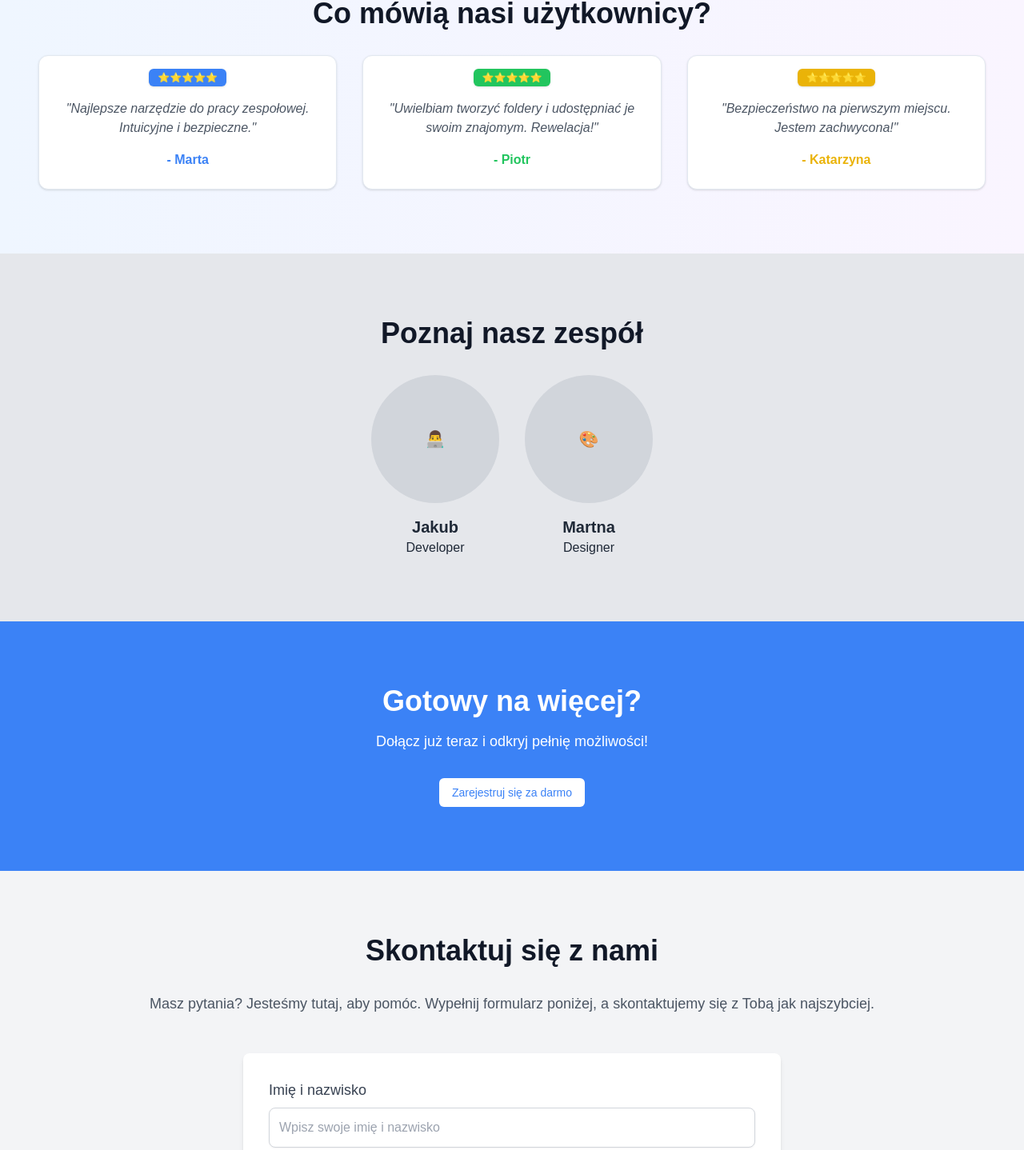
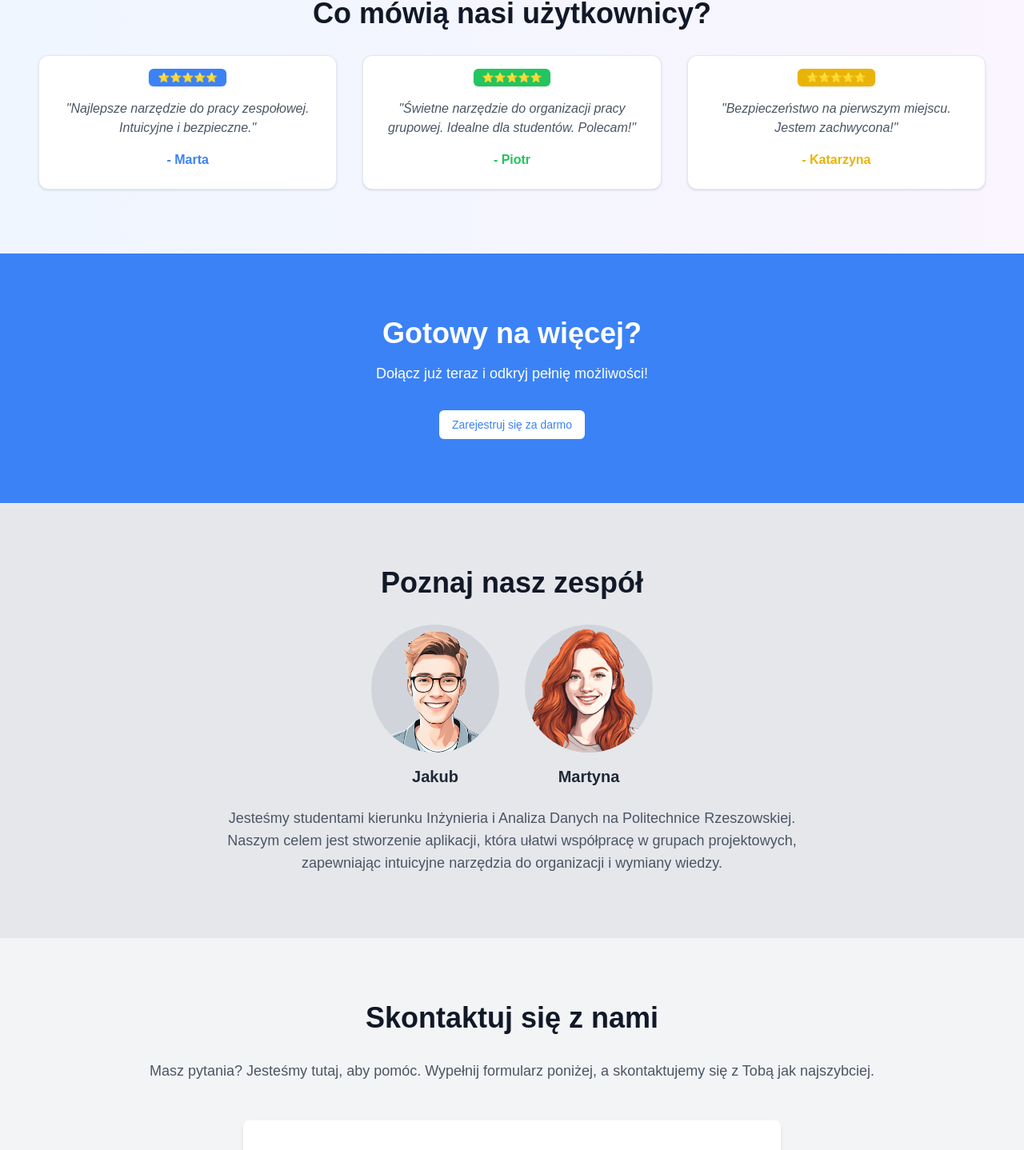
Before and after one commit to JakubChorzepa/ShareNotes, a Next.js app: page / in a window 1280 px wide. Shown: the part 877-2315 px from the top of the page at 80% size. Built offline with nearby package versions, Linux system fonts and the light colour scheme.

Commit message:
added avatars to team section

```diff
--- a/src/app/(home)/page.tsx
+++ b/src/app/(home)/page.tsx
@@ -100,8 +100,8 @@ export default function LandingPage() {
                   ⭐⭐⭐⭐⭐
                 </Badge>
                 <p className="italic text-gray-600">
-                  "Uwielbiam tworzyć foldery i udostępniać je swoim znajomym.
-                  Rewelacja!"
+                  "Świetne narzędzie do organizacji pracy grupowej. Idealne dla
+                  studentów. Polecam!"
                 </p>
                 <p className="mt-4 font-semibold text-green-500">- Piotr</p>
               </CardContent>
@@ -123,6 +123,17 @@ export default function LandingPage() {
         </div>
       </section>
 
+      {/* Sekcja CTA */}
+      <section className="bg-blue-500 py-20 text-center text-white">
+        <h2 className="mb-4 text-4xl font-extrabold">Gotowy na więcej?</h2>
+        <p className="mb-8 text-lg font-light">
+          Dołącz już teraz i odkryj pełnię możliwości!
+        </p>
+        <Button variant="ghost" className="bg-white text-blue-500">
+          Zarejestruj się za darmo
+        </Button>
+      </section>
+
       {/* Sekcja Team */}
       <section className="bg-gray-200 px-6 py-20 sm:px-12">
         <div className="container mx-auto text-center">
@@ -132,33 +143,35 @@ export default function LandingPage() {
           <div className="flex justify-center gap-8">
             {/* Osoba 1 */}
             <div className="flex flex-col items-center">
-              <div className="flex h-40 w-40 items-center justify-center rounded-full bg-gray-300 text-xl font-semibold">
-                <span>👨‍💻</span>
+              <div className="flex h-40 w-40 items-center justify-center overflow-hidden rounded-full bg-gray-300">
+                <img
+                  src="/images/avatar_j.png"
+                  alt="Jakub"
+                  className="h-full w-full object-cover"
+                />
               </div>
               <p className="mt-4 text-xl font-bold">Jakub</p>
-              <p>Developer</p>
             </div>
             {/* Osoba 2 */}
             <div className="flex flex-col items-center">
-              <div className="flex h-40 w-40 items-center justify-center rounded-full bg-gray-300 text-xl font-semibold">
-                <span>🎨</span>
+              <div className="flex h-40 w-40 items-center justify-center overflow-hidden rounded-full bg-gray-300">
+                <img
+                  src="/images/avatar_m.png"
+                  alt="Martyna"
+                  className="h-full w-full object-cover"
+                />
               </div>
-              <p className="mt-4 text-xl font-bold">Martna</p>
-              <p>Designer</p>
+              <p className="mt-4 text-xl font-bold">Martyna</p>
             </div>
           </div>
+          {/* Opis */}
+          <p className="mx-auto mt-6 max-w-3xl text-center text-lg text-gray-600">
+            Jesteśmy studentami kierunku Inżynieria i Analiza Danych na
+            Politechnice Rzeszowskiej. Naszym celem jest stworzenie aplikacji,
+            która ułatwi współpracę w grupach projektowych, zapewniając
+            intuicyjne narzędzia do organizacji i wymiany wiedzy.
+          </p>
         </div>
-      </section>
-
-      {/* Sekcja CTA */}
-      <section className="bg-blue-500 py-20 text-center text-white">
-        <h2 className="mb-4 text-4xl font-extrabold">Gotowy na więcej?</h2>
-        <p className="mb-8 text-lg font-light">
-          Dołącz już teraz i odkryj pełnię możliwości!
-        </p>
-        <Button variant="ghost" className="bg-white text-blue-500">
-          Zarejestruj się za darmo
-        </Button>
       </section>
 
       {/* Sekcja Kontakt */}
@@ -242,7 +255,7 @@ export default function LandingPage() {
 
       {/* Stopka */}
       <footer className="bg-gray-900 py-6 text-center text-gray-300">
-        © {new Date().getFullYear()} ShareNotes. Wszystkie prawa zastrzeżone.
+        © {new Date().getFullYear()} ShareNotes.
       </footer>
     </div>
   );
```
Also changed, not shown: public/images/avatar_j.png (added), public/images/avatar_m.png (added).
